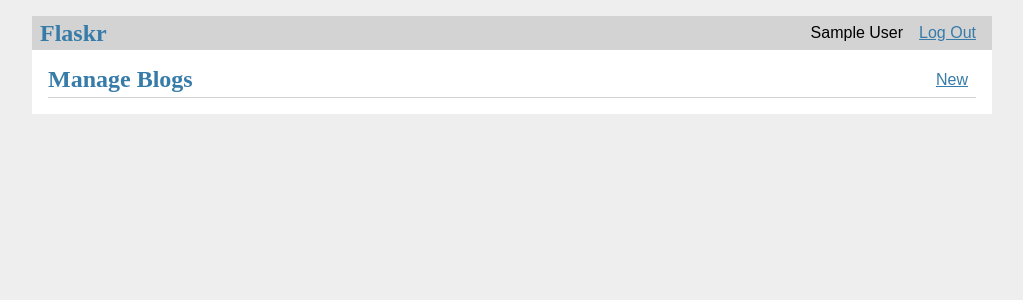
After one commit to sgalcheung/python.SimpleBlog, a Flask app: page /blog/index in a window 1280 px wide. The commit adds this page. Shown: the top 300 px of the page, without its empty margins (128-1151 px from the left). Run offline with Flask 2, Linux system fonts and the light colour scheme; the visitor is signed in with stand-in values (Sample User, id 1); data comes from the database, SQL or seed files in the repository; data that the repository does not hold is empty.

Commit message:
Use two front pages,while giving the blog blueprint a url_prefix

```diff
--- a/flaskr/__init__.py
+++ b/flaskr/__init__.py
@@ -29,10 +29,30 @@ def create_app(test_config=None):
   def hello():
     return 'Hello, World!'
 
+  # Returns a dictionary with a context processor,
+  # and the key in the dictionary is rendered as a variable in the template.
+  import time
+
+  @app.context_processor
+  def get_current_time():
+    def get_time(timeFormat="%Y-%m-%d %H:%M:%S"):
+      return time.strftime(timeFormat)
+    return dict(current_time=get_time)
+
   from . import db
   db.init_app(app)
 
   from . import auth
   app.register_blueprint(auth.bp)
+  from . import blog
+  app.register_blueprint(blog.bp)
+  # app.add_url_rule('/', endpoint='index')
+
+  from flask import render_template
+
+  @app.route('/')
+  @app.route('/index')
+  def index():
+    return render_template('index.html')
 
   return app
--- a/flaskr/auth.py
+++ b/flaskr/auth.py
@@ -32,7 +32,7 @@ def register():
     elif not password:
       error = 'Password is required.'
     elif password != repassword:
-      error = '两次输入的密码不一致！'
+      error = 'Passwords must match.'
     elif db.execute(
       'SELECT id FROM users WHERE name = ?', (username,)
     ).fetchone() is not None:
@@ -75,7 +75,7 @@ def login():
     if error is None:
       session.clear()
       session['user_id'] = user['id']
-      return redirect(url_for('index'))
+      return redirect(url_for('blog.index'))  # jump to management blog home page
 
     flash(error)
 
--- a/flaskr/schema.sql
+++ b/flaskr/schema.sql
@@ -19,7 +19,7 @@ CREATE TABLE blogs (
     id INTEGER PRIMARY KEY AUTOINCREMENT,
     user_id INTEGER NOT NULL,
     user_name TEXT NOT NULL,
-    user_image TEXT NOT NULL,
+    user_image TEXT NOT NULL,--blog_image
     title TEXT NOT NULL,
     summary TEXT NOT NULL,
     content TEXT NOT NULL,
--- /dev/null
+++ b/flaskr/static/css/style.css
@@ -0,0 +1,134 @@
+html {
+  font-family: sans-serif;
+  background: #eee;
+  padding: 1rem;
+}
+
+body {
+  max-width: 960px;
+  margin: 0 auto;
+  background: white;
+}
+
+h1, h2, h3, h4, h5, h6 {
+  font-family: serif;
+  color: #377ba8;
+  margin: 1rem 0;
+}
+
+a {
+  color: #377ba8;
+}
+
+hr {
+  border: none;
+  border-top: 1px solid lightgray;
+}
+
+nav {
+  background: lightgray;
+  display: flex;
+  align-items: center;
+  padding: 0 0.5rem;
+}
+
+nav h1 {
+  flex: auto;
+  margin: 0;
+}
+
+nav h1 a {
+  text-decoration: none;
+  padding: 0.25rem 0.5rem;
+}
+
+nav ul  {
+  display: flex;
+  list-style: none;
+  margin: 0;
+  padding: 0;
+}
+
+nav ul li a, nav ul li span, header .action {
+  display: block;
+  padding: 0.5rem;
+}
+
+.content {
+  padding: 0 1rem 1rem;
+}
+
+.content > header {
+  border-bottom: 1px solid lightgray;
+  display: flex;
+  align-items: flex-end;
+}
+
+.content > header h1 {
+  flex: auto;
+  margin: 1rem 0 0.25rem 0;
+}
+
+.flash {
+  margin: 1em 0;
+  padding: 1em;
+  background: #cae6f6;
+  border: 1px solid #377ba8;
+}
+
+.post > header {
+  display: flex;
+  align-items: flex-end;
+  font-size: 0.85em;
+}
+
+.post > header > div:first-of-type {
+  flex: auto;
+}
+
+.post > header h1 {
+  font-size: 1.5em;
+  margin-bottom: 0;
+}
+
+.post .about {
+  color: slategray;
+  font-style: italic;
+}
+
+.post .body {
+  white-space: pre-line;
+}
+
+.content:last-child {
+  margin-bottom: 0;
+}
+
+.content form {
+  margin: 1em 0;
+  display: flex;
+  flex-direction: column;
+}
+
+.content label {
+  font-weight: bold;
+  margin-bottom: 0.5em;
+}
+
+.content input, .content textarea {
+  margin-bottom: 1em;
+}
+
+.content textarea {
+  min-height: 12em;
+  resize: vertical;
+}
+
+input.danger {
+  color: #cc2f2e;
+}
+
+input[type=submit] {
+  align-self: start;
+  min-width: 10em;
+}
--- /dev/null
+++ b/flaskr/templates/blog/base.html
@@ -0,0 +1,19 @@
+<!doctype html>
+<title>{% block title %}{% endblock %} - Flaskr</title>
+<link rel="stylesheet" href="{{ url_for('static', filename='css/style.css') }}">
+<nav>
+  <h1>Flaskr</h1>
+  <ul>
+    <li><span>{{ g.user['name'] }}</span></li>
+    <li><a href="{{ url_for('auth.logout') }}">Log Out</a></li>
+  </ul>
+</nav>
+<section class="content">
+  <header>
+    {% block header %}{% endblock %}
+  </header>
+  {% for message in get_flashed_messages() %}
+    <div class="flash">{{ message }}</div>
+  {% endfor %}
+  {% block content %}{% endblock %}
+</section>
--- a/flaskr/templates/blog/index.html
+++ b/flaskr/templates/blog/index.html
@@ -1,140 +1,29 @@
-<!DOCTYPE html>
-<html lang="en">
-<head>
-  <meta charset="UTF-8">
-  <meta name="viewport" content="width=device-width, initial-scale=1.0">
-  <meta http-equiv="X-UA-Compatible" content="ie=edge">
-  <title>章思高</title>
-  <link rel="stylesheet" href="http://fonts.googleapis.com/css?family=Lato:300|Open+Sans:700" />
-  <link rel="stylesheet" href="css/main.css">
-</head>
-<body>
-  <div class="page">
-    <!-- 开始报头 -->
-    <header class="masthead" role="banner">
-      <p class="logo"><a href="/"><img src="img/logo.png" alt="Le Journal"></a></p>
+{% extends 'blog/base.html' %}
 
-      <ul class="social-sites">
-        <li><a href="http://www.facebook.com">f</a></li>
-        <li><a href="http://www.twitter.com">t</a></li>
-        <li><a href="http://www.flickr.com">n</a></li>
-      </ul>
+{% block header %}
+  <!-- Replace the title at the same time rendering text to h1,great! -->
+  <h1>{% block title %}Manage Blogs{% endblock %}</h1>
+  {% if g.user %}
+    <a class="action" href="{{ url_for('blog.create') }}">New</a>
+  {% endif %}
+{% endblock %}
 
-      <nav role="navigation">
-        <ul class="nav-main">
-          <li><a href="/" class="current-page">首页</a></li>
-          <li><a href="/about/">关于</a></li>
-          <li><a href="/contact/">联系</a></li>
-        </ul>
-      </nav>
-    </header>
-    <!-- 结束报头 -->
-
-    <!-- 开始容器 -->
-    <div class="container clearfix">
-      <!-- 开始主体内容 -->
-      <main role="main">
-        <section class="post">
-          <h1>Sunny East Garden at the Getty Villa</h1>
-
-          <img src="img/gettyvilla.jpg" width="600" height="365" alt="" class="post-photo-full">
-
-          <div class="post-blurb">
-            <p>It is hard to believe, but there are about 300 varieties of plants at the East Garden at the Getty, making the
-              experience truly remarkable. This area is one of the most tranquil spaces at the Villa. As I wandered around,
-              enjoying
-              shade provided by sycamore and laurel trees and serenaded by splashing water from two sculptural fountains, I
-              couldn't
-              help but think of ancient Rome and the role of the garden 20 centuries ago. It was a place of peace and &hellip;
-              <a href="#" class="more">Read More</a></p>
-          </div>
-
-          <footer class="footer">
-            <p class="post-footer">Posted in <a href="#">California</a>, <a href="#">Los Angeles</a> and <a href="#">Garden</a>
-              <time datetime="2013-05-17T11:20" class="pubdate">May 17, 2013 at 11:20am</time></p>
-          </footer>
-        </section>
-
-        <section class="post">
-          <h1>The City Named After Queen Victoria</h1>
-
-          <img src="img/victoria.jpg" width="370" height="220" alt="" class="post-photo">
-
-          <div class="post-blurb">
-            <p>An hour and a half aboard a comfortable car ferry is all it takes to transport you from the modern, urban space
-              that is
-              Greater Vancouver to colonial Vancouver Island, seemingly stuck in the 18th century. The main town of Victoria
-              showcases
-              all the picturesque gems the British Empire was so proud of at the height of its spanning expansion.
-              Representative yet
-              inviting Victorian style municipal buildings, a protected harbor and cobblestone streets populated with small
-              shops and
-              artisanal &hellip; <a href="#" class="more">Read More</a></p>
-          </div>
-
-          <footer class="footer">
-            <p class="post-footer">Posted in <a href="#">Island</a>, <a href="#">Canada</a> and <a href="#">Roadtrip</a>
-              <time datetime="2013-05-02T17:45" class="pubdate">May 02, 2013 at 5:45pm</time></p>
-          </footer>
-        </section>
-
-        <nav role="navigation">
-          <ol class="pagination">
-            <li>1</li>
-            <li><a href="#">2</a></li>
-            <li><a href="#">3</a></li>
-            <li><a href="#">4</a></li>
-            <li><a href="#">5</a></li>
-            <li><a href="#">6 &hellip;</a></li>
-            <li><a href="#" class="more">Next</a></li>
-          </ol>
-        </nav>
-      </main>
-      <!-- 结束主体内容 -->
-
-      <!-- 开始附注栏 -->
-      <div class="sidebar">
-        <article class="about">
-          <h2>关于我</h2>
-          <img src="img/about-me.jpg" width="270" height="162" alt="">
-          <p>我叫章思高，热爱技术，探索未知的计算机世界，我的工作是为一家跨境通关公司开发网站，使用的是asp .net core mvc。</p>
-        </article>
-
-        <div class="mod">
-          <h2>My Travels</h2>
-          <img src="img/map.png" width="298" height="145" alt="" class="map">
+{% block content %}
+  {% for blog in blogs %}
+    <article class="post">
+      <header>
+        <div>
+          <h1>{{ blog['title'] }}</h1>
+          <div class="about">by {{ blog['name'] }} on {{ post['created_at'].strftime('%Y-%m-%d') }}</div>
         </div>
-
-        <aside class="mod">
-          <h2>Popular Posts</h2>
-
-          <ul class="links">
-            <li><a href="#" class="more">The City Named After Queen Victoria</a></li>
-            <li><a href="#" class="more">Heaven on Earth? Let's Have Dinner in Paris</a></li>
-            <li><a href="#" class="more">Enjoying Strauss at the Volksoper in Vienna</a></li>
-          </ul>
-        </aside>
-
-        <aside class="mod">
-          <h2>Recently Shared</h2>
-
-          <ul class="links">
-            <li><a href="#" class="more">Heaven on Earth? Let's Have Dinner in Paris</a></li>
-            <li><a href="#" class="more">Experiencing Ramadan in Morocco</a></li>
-            <li><a href="#" class="more">Octoberfest in Munich: The Party for The King's Daughter</a></li>
-          </ul>
-        </aside>
-      </div>
-      <!-- 结束附注栏 -->
-    </div>
-    <!-- 结束容器 -->
-
-    <!-- 开始页脚 -->
-    <footer role="contentinfo" class="footer">
-      <p class="legal"><small>&copy; 2013 Sgal Cheung. All Rights Reserved.</small></p>
-    </footer>
-    <!-- 结束页脚 -->
-  </div>
-  <!-- 结束页面 -->
-</body>
-</html>
+        {% if g.user['id'] == blog['user_id'] %}
+          <a class="action" href="{{ url_for('blog.update', id=blog['id']) }}">Edit</a>
+        {% endif %}
+      </header>
+      <p class="body">{{ blog['summary'] }}</p>
+    </article>
+    {% if not loop.last %}
+      <hr>
+    {% endif %}
+  {% endfor %}
+{% endblock %}
```
Also changed, not shown: flaskr/blog.py (+86 -3 lines), flaskr/templates/auth/login.html (+5 -5 lines), flaskr/templates/auth/register.html (+12 -16 lines), flaskr/templates/blog/create.html (added, +21 -0 lines), flaskr/templates/blog/update.html (added, +26 -0 lines), flaskr/templates/index.html (added, +154 -0 lines).
